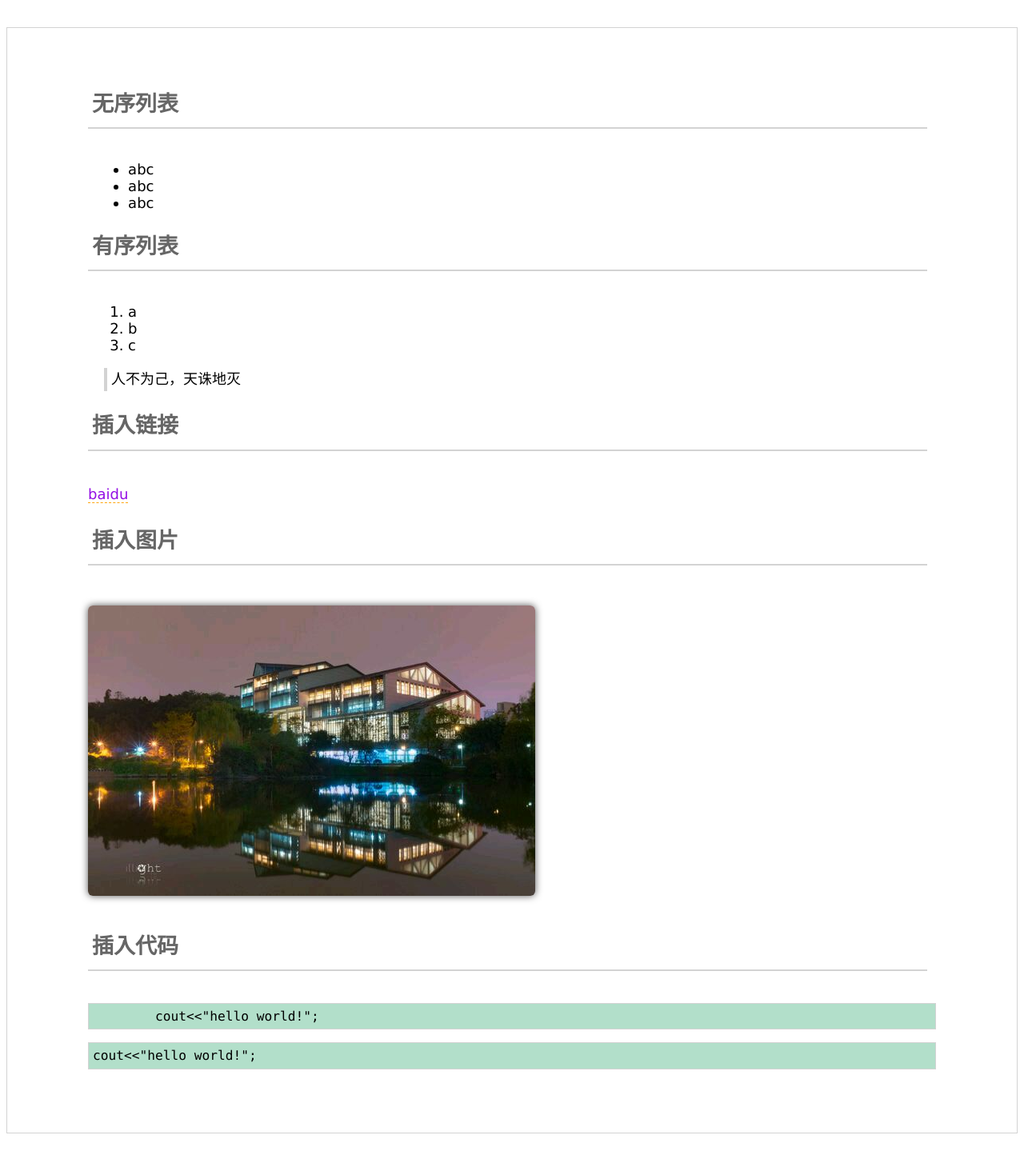
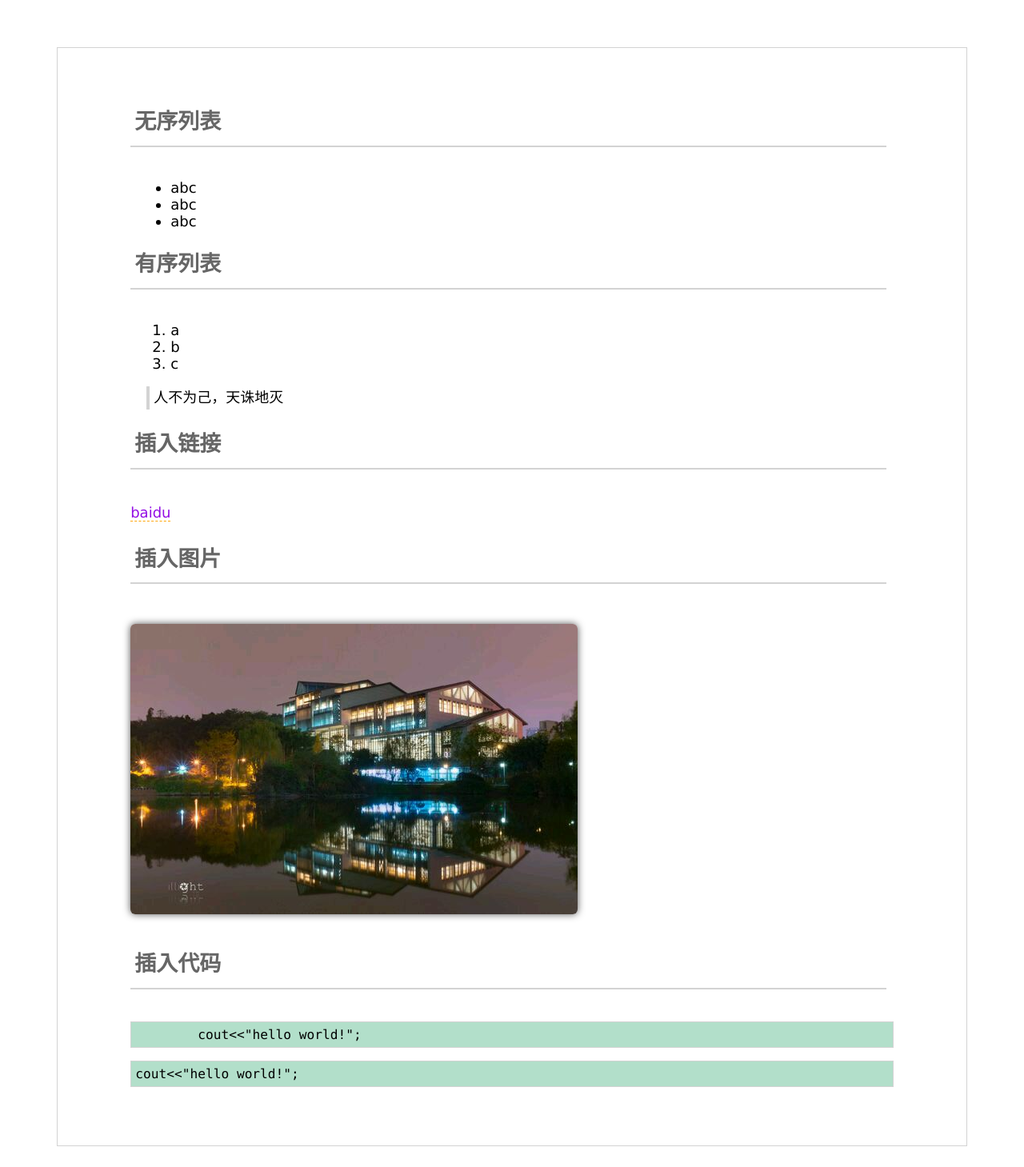
Before and after one commit to neverland0/neverland0.github.io, a Jekyll site: the page built from _posts/2012-08-25-hello-world.md, in a window 1280 px wide. Shown: the whole page at 80% size. Built offline with Jekyll 4.4.1, drawn with Linux system fonts in a browser that asks for light colours; before the commit the page ends 1425 px from its top, so only the background shows below that.

Commit message:
Initial commit

```diff
--- a/_layouts/item.html
+++ b/_layouts/item.html
@@ -6,8 +6,10 @@
 　　<title>{{ page.title }}</title>
 </head>
 <body>
-	<div style="padding:2% 8% 5% 8%;border:1px solid LightGrey;">
-　　{{ content }}
+	<div style="margin: 2% 5% 2% 5%">
+		<div style="padding: 2% 8% 5% 8%;border:1px solid LightGrey;">
+	　　{{ content }}
+		</div>
 	</div>
 </body>
 </html>
```
